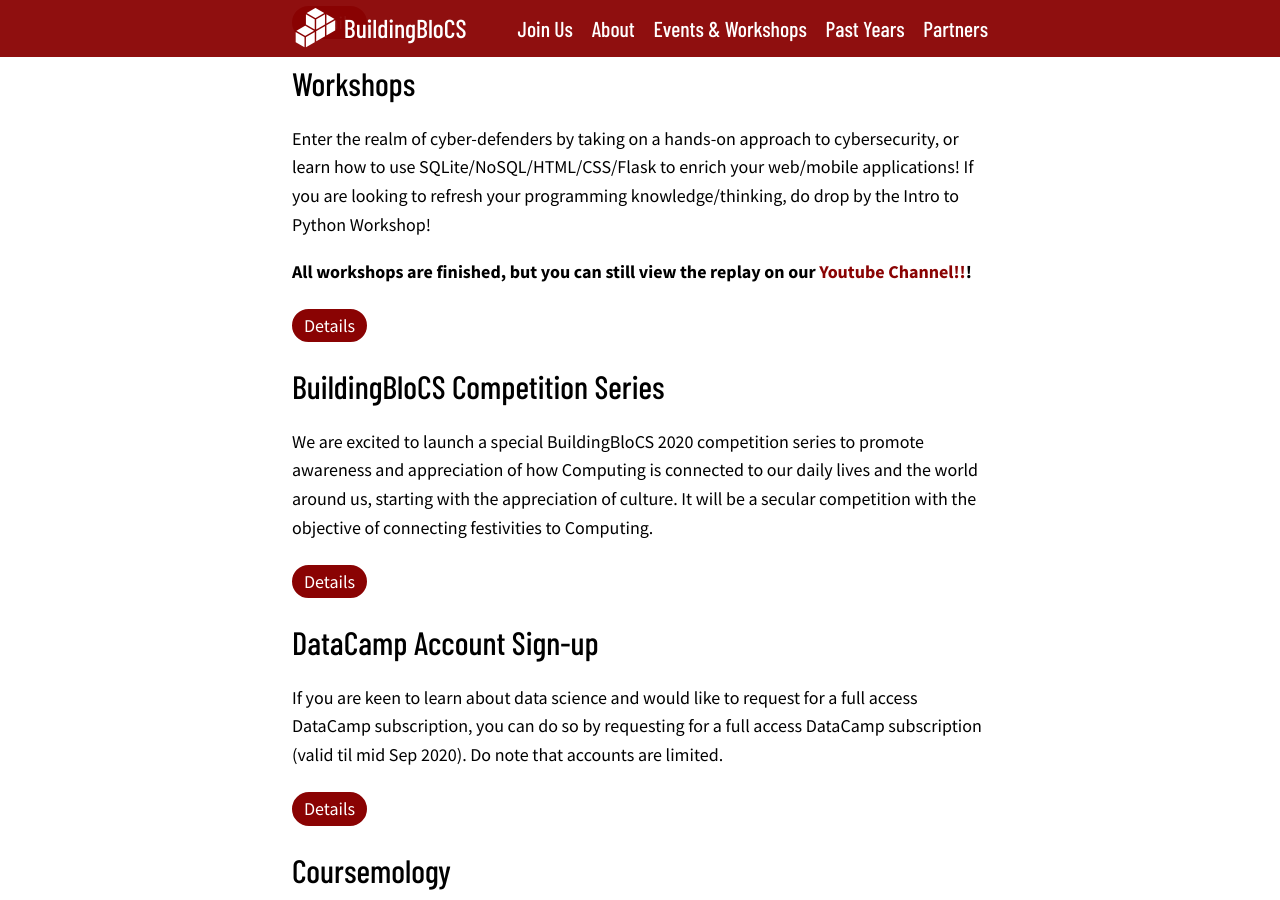
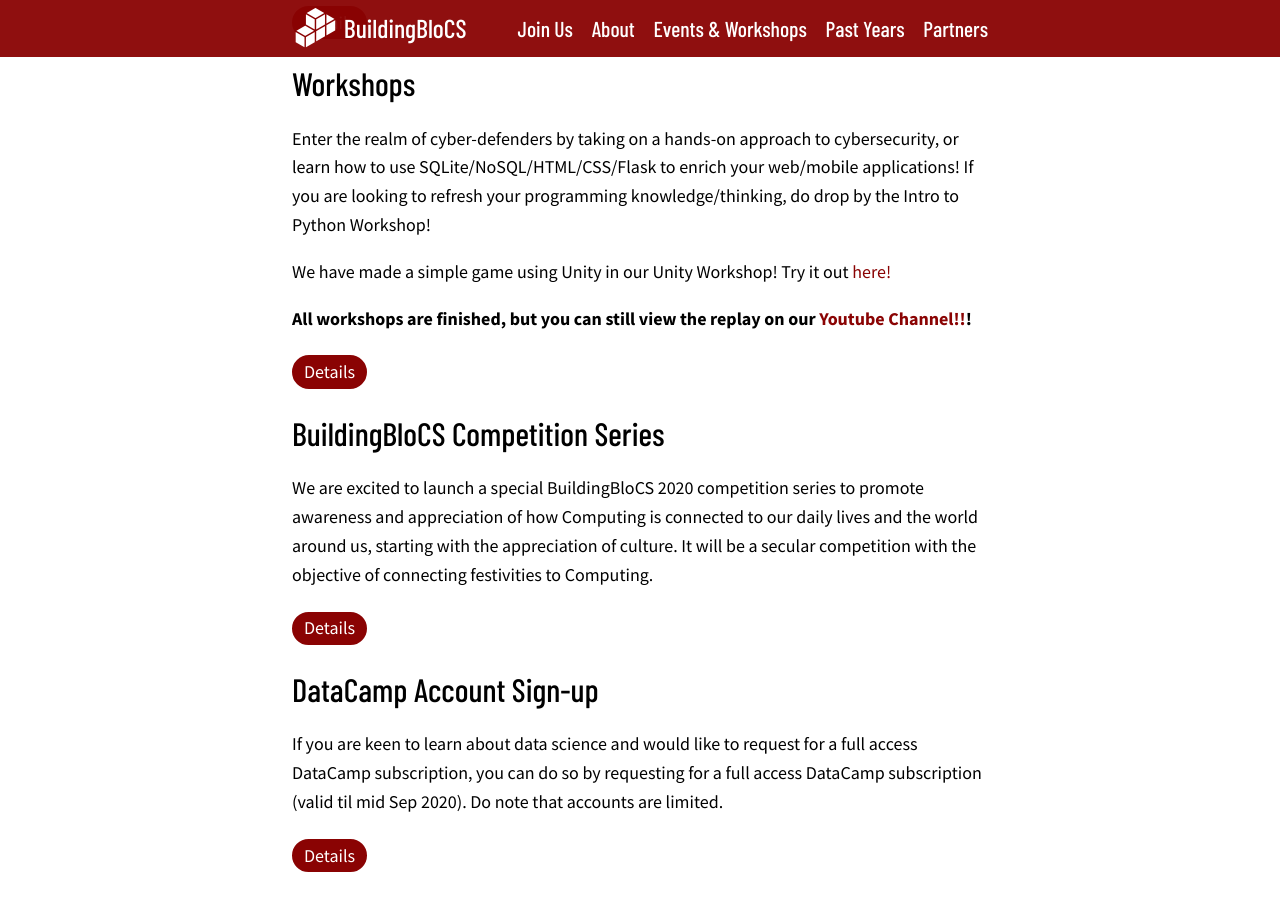
Before and after one commit to buildingblocs/2020, a Jekyll site: the page built from pre-event/index.md, in a window 1280 px wide and 900 px high, scrolled down 415 px. Built offline with Jekyll 4.4.1, drawn with Linux system fonts in a browser that asks for light colours; some web fonts are replaced; our own code applies the rules of GitHub Pages for plain Markdown files.

Commit message:
Added game

```diff
--- a/pre-event/index.md
+++ b/pre-event/index.md
@@ -13,6 +13,8 @@
 ## Workshops
 
 Enter the realm of cyber-defenders by taking on a hands-on approach to cybersecurity, or learn how to use SQLite/NoSQL/HTML/CSS/Flask to enrich your web/mobile applications! If you are looking to refresh your programming knowledge/thinking, do drop by the Intro to Python Workshop!
+
+We have made a simple game using Unity in our Unity Workshop! Try it out [here!](https://buildingblocs.github.io/2020/pre-event/unitygame/)
 
 **All workshops are finished, but you can still view the replay on our [Youtube Channel!!](https://www.youtube.com/channel/UCWQmrxGbwU4jFBCJf7rPoFQ "BuildingBlocs Youtube")!**
 
```
